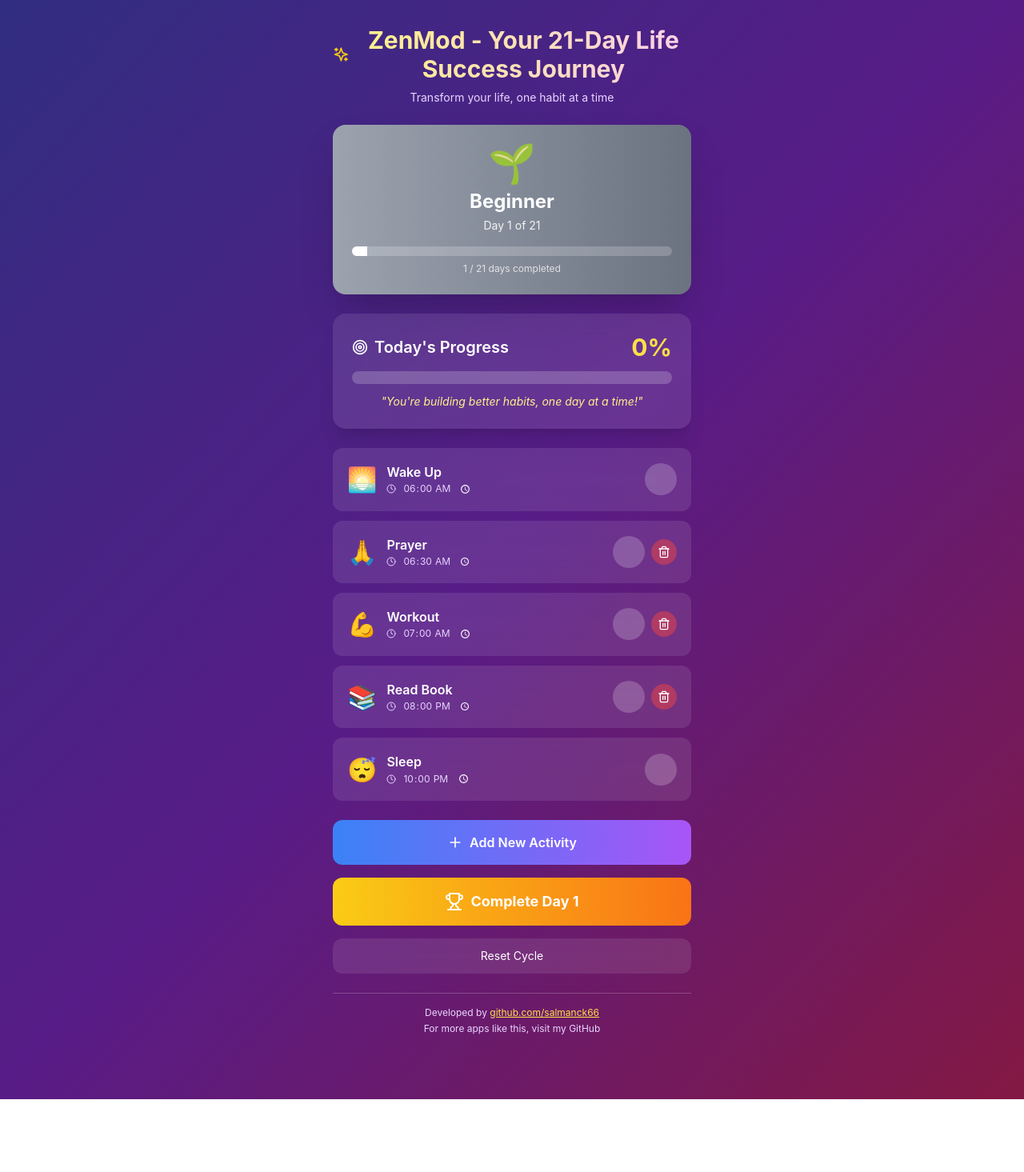
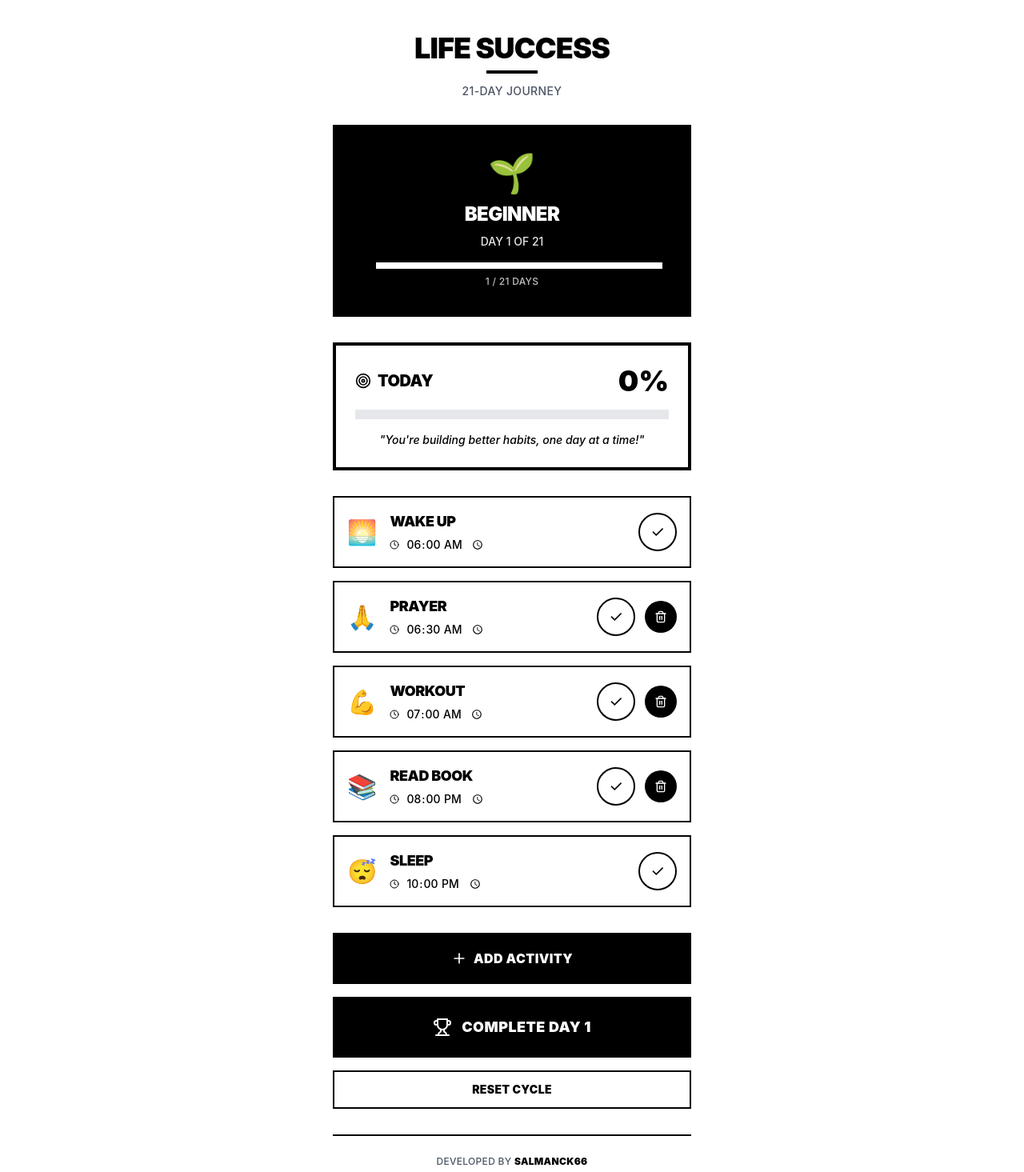
Before and after one commit to salmanck66/ZenMod-In-21-Days, a React (Create React App) app: page / in a window 1280 px wide. Shown: the top 1465 px of the page at 80% size. Before the commit the page ends 1374 px from the top, so only its background shows below. Built offline with nearby package versions, Linux system fonts and the light colour scheme; the HTML template or start-up script is replaced by a standard one.

Commit message:
UX Update

```diff
--- a/src/App.js
+++ b/src/App.js
@@ -1,5 +1,5 @@
 import React, { useState, useEffect } from 'react';
-import { Clock, Plus, Trash2, Trophy, Target, Sparkles, Star } from 'lucide-react';
+import { Clock, Plus, Trash2, Trophy, Target, Star } from 'lucide-react';
 
 const defaultActivities = [
   { id: 1, name: 'Wake Up', time: '06:00', icon: '🌅', isPermanent: true },
@@ -181,60 +181,60 @@ const LifeSuccessJourney = () => {
   const todayQuote = motivationalQuotes[currentDay % motivationalQuotes.length];
 
   return (
-    <div className="min-h-screen bg-gradient-to-br from-indigo-900 via-purple-900 to-pink-900 text-white p-4 pb-20">
+    <div className="min-h-screen bg-white text-black p-4 pb-20">
       {/* Header */}
       <div className="max-w-md mx-auto">
-        <div className="text-center mb-6 pt-4">
-          <div className="flex items-center justify-center gap-2 mb-2">
-            <Sparkles className="w-8 h-8 text-yellow-400" />
-            <h1 className="text-3xl font-bold bg-gradient-to-r from-yellow-200 to-pink-200 bg-clip-text text-transparent">
-              ZenMod - Your 21-Day Life Success Journey
-            </h1>
-          </div>
-          <p className="text-purple-200 text-sm">Transform your life, one habit at a time</p>
+        <div className="text-center mb-8 pt-6">
+          <h1 className="text-4xl font-black uppercase tracking-tight mb-2">
+            Life Success
+          </h1>
+          <div className="w-16 h-1 bg-black mx-auto mb-3"></div>
+          <p className="text-sm text-gray-600 uppercase tracking-wide font-medium">21-Day Journey</p>
         </div>
 
         {/* Level Badge */}
-        <div className={`bg-gradient-to-r ${level.color} rounded-2xl p-6 mb-6 shadow-2xl`}>
+        <div className="bg-black text-white rounded-none p-8 mb-8 border-4 border-black">
           <div className="text-center">
-            <div className="text-5xl mb-2">{level.icon}</div>
-            <h2 className="text-2xl font-bold mb-1">{level.name}</h2>
-            <p className="text-sm opacity-90">Day {currentDay} of 21</p>
-            <div className="mt-4 bg-white bg-opacity-20 rounded-full h-3 overflow-hidden">
+            <div className="text-5xl mb-3">{level.icon}</div>
+            <h2 className="text-2xl font-black uppercase tracking-tight mb-2">{level.name}</h2>
+            <p className="text-sm opacity-90 font-medium">DAY {currentDay} OF 21</p>
+            <div className="mt-4 bg-white h-2 overflow-hidden">
               <div
-                className="h-full bg-white transition-all duration-500"
+                className="h-full bg-black transition-all duration-500"
                 style={{ width: `${(currentDay / 21) * 100}%` }}
               />
             </div>
-            <p className="text-xs mt-2 opacity-75">{currentDay} / 21 days completed</p>
+            <p className="text-xs mt-2 opacity-75 font-medium uppercase tracking-wide">
+              {currentDay} / 21 DAYS
+            </p>
           </div>
         </div>
 
         {/* Today's Progress */}
-        <div className="bg-white bg-opacity-10 backdrop-blur-lg rounded-2xl p-6 mb-6 shadow-xl">
-          <div className="flex items-center justify-between mb-3">
-            <h3 className="text-xl font-semibold flex items-center gap-2">
+        <div className="border-4 border-black rounded-none p-6 mb-8">
+          <div className="flex items-center justify-between mb-4">
+            <h3 className="text-xl font-black uppercase tracking-tight flex items-center gap-2">
               <Target className="w-5 h-5" />
-              Today's Progress
+              TODAY
             </h3>
-            <span className="text-3xl font-bold text-yellow-300">{todayPercentage}%</span>
+            <span className="text-4xl font-black">{todayPercentage}%</span>
           </div>
-          <div className="bg-white bg-opacity-20 rounded-full h-4 overflow-hidden mb-3">
+          <div className="bg-gray-200 h-3 overflow-hidden">
             <div
-              className="h-full bg-gradient-to-r from-green-400 to-emerald-500 transition-all duration-500"
+              className="h-full bg-black transition-all duration-500"
               style={{ width: `${todayPercentage}%` }}
             />
           </div>
-          <p className="text-center text-yellow-200 italic text-sm">"{todayQuote}"</p>
+          <p className="text-center text-black italic text-sm mt-4 font-medium">"{todayQuote}"</p>
         </div>
 
         {/* Activities List */}
-        <div className="space-y-3 mb-6">
+        <div className="space-y-4 mb-8">
           {activities.filter(activity => !completedToday.includes(activity.id)).length === 0 ? (
-            <div className="bg-gradient-to-r from-green-400 to-emerald-500 rounded-2xl p-8 text-center animate-pulse">
+            <div className="bg-black text-white rounded-none p-10 text-center">
               <div className="text-6xl mb-4">🎉</div>
-              <h3 className="text-2xl font-bold mb-2">Yay! You're all set!</h3>
-              <p className="text-lg">See you tomorrow, champion! 💪</p>
+              <h3 className="text-2xl font-black uppercase mb-3">ALL DONE!</h3>
+              <p className="text-lg font-medium">See you tomorrow, champion!</p>
             </div>
           ) : (
             activities
@@ -242,35 +242,35 @@ const LifeSuccessJourney = () => {
               .map(activity => (
                 <div
                   key={activity.id}
-                  className="bg-white bg-opacity-10 backdrop-blur-lg rounded-xl p-4 transition-all border-2 border-transparent hover:border-purple-400"
+                  className="border-2 border-black rounded-none p-4 transition-all hover:bg-black hover:text-white group"
                 >
                   <div className="flex items-center justify-between">
-                    <div className="flex items-center gap-3 flex-1">
+                    <div className="flex items-center gap-4 flex-1">
                       <span className="text-3xl">{activity.icon}</span>
                       <div className="flex-1">
-                        <h4 className="font-semibold">{activity.name}</h4>
-                        <div className="flex items-center gap-2">
-                          <Clock className="w-3 h-3 text-purple-200" />
+                        <h4 className="font-black uppercase tracking-tight text-lg">{activity.name}</h4>
+                        <div className="flex items-center gap-2 mt-1">
+                          <Clock className="w-3 h-3" />
                           <input
                             type="time"
                             value={activity.time}
                             onChange={(e) => updateActivityTime(activity.id, e.target.value)}
-                            className="bg-transparent text-xs text-purple-200 border-none outline-none cursor-pointer hover:text-white"
+                            className="bg-transparent text-sm border-none outline-none cursor-pointer font-medium group-hover:text-white"
                           />
                         </div>
                       </div>
                     </div>
-                    <div className="flex items-center gap-2">
+                    <div className="flex items-center gap-3">
                       <button
                         onClick={() => toggleActivity(activity.id)}
-                        className="w-10 h-10 rounded-full flex items-center justify-center transition-all bg-white bg-opacity-20 hover:bg-opacity-30 hover:bg-green-500"
+                        className="w-12 h-12 border-2 border-black group-hover:border-white rounded-full flex items-center justify-center transition-all hover:bg-white hover:text-black"
                       >
-                        <span className="w-5 h-5" />
+                        <span className="text-xl">✓</span>
                       </button>
                       {!activity.isPermanent && (
                         <button
                           onClick={() => deleteActivity(activity.id)}
-                          className="w-8 h-8 rounded-full bg-red-500 bg-opacity-50 hover:bg-opacity-70 flex items-center justify-center transition-all"
+                          className="w-10 h-10 bg-black text-white group-hover:bg-white group-hover:text-black rounded-full flex items-center justify-center transition-all"
                         >
                           <Trash2 className="w-4 h-4" />
                         </button>
@@ -286,50 +286,50 @@ const LifeSuccessJourney = () => {
         {!showAddForm && (
           <button
             onClick={() => setShowAddForm(true)}
-            className="w-full bg-gradient-to-r from-blue-500 to-purple-500 rounded-xl p-4 font-semibold flex items-center justify-center gap-2 hover:shadow-lg hover:shadow-purple-500/50 transition-all mb-4"
+            className="w-full bg-black text-white rounded-none p-4 font-black uppercase tracking-wide flex items-center justify-center gap-2 hover:bg-gray-800 transition-all mb-4 border-4 border-black"
           >
             <Plus className="w-5 h-5" />
-            Add New Activity
+            Add Activity
           </button>
         )}
 
         {/* Add Activity Form */}
         {showAddForm && (
-          <div className="bg-white bg-opacity-10 backdrop-blur-lg rounded-xl p-4 mb-4">
-            <h3 className="font-semibold mb-3">Add New Activity</h3>
+          <div className="border-4 border-black rounded-none p-6 mb-4 bg-white">
+            <h3 className="font-black uppercase tracking-tight mb-4 text-lg">New Activity</h3>
             <input
               type="text"
-              placeholder="Activity name"
+              placeholder="ACTIVITY NAME"
               value={newActivity.name}
               onChange={(e) => setNewActivity({...newActivity, name: e.target.value})}
-              className="w-full bg-white bg-opacity-20 rounded-lg p-2 mb-2 text-white placeholder-purple-200"
+              className="w-full border-2 border-black rounded-none p-3 mb-3 text-black placeholder-gray-400 uppercase font-medium focus:outline-none focus:border-gray-600"
             />
             <input
               type="text"
-              placeholder="Icon (emoji)"
+              placeholder="ICON (EMOJI)"
               value={newActivity.icon}
               onChange={(e) => setNewActivity({...newActivity, icon: e.target.value})}
-              className="w-full bg-white bg-opacity-20 rounded-lg p-2 mb-2 text-white placeholder-purple-200"
+              className="w-full border-2 border-black rounded-none p-3 mb-3 text-black placeholder-gray-400 uppercase font-medium focus:outline-none focus:border-gray-600"
             />
-            <div className="mb-3">
-              <label className="text-xs text-purple-200 mb-1 block">Time</label>
+            <div className="mb-4">
+              <label className="text-xs font-black uppercase tracking-wide mb-2 block">Time</label>
               <input
                 type="time"
                 value={newActivity.time}
                 onChange={(e) => setNewActivity({...newActivity, time: e.target.value})}
-                className="w-full bg-white bg-opacity-20 rounded-lg p-2 text-white"
+                className="w-full border-2 border-black rounded-none p-3 text-black font-medium focus:outline-none focus:border-gray-600"
               />
             </div>
-            <div className="flex gap-2">
+            <div className="flex gap-3">
               <button
                 onClick={addActivity}
-                className="flex-1 bg-green-500 rounded-lg p-2 font-semibold hover:bg-green-600 transition-all"
+                className="flex-1 bg-black text-white rounded-none p-3 font-black uppercase hover:bg-gray-800 transition-all"
               >
                 Add
               </button>
               <button
                 onClick={() => setShowAddForm(false)}
-                className="flex-1 bg-red-500 rounded-lg p-2 font-semibold hover:bg-red-600 transition-all"
+                className="flex-1 border-2 border-black text-black rounded-none p-3 font-black uppercase hover:bg-black hover:text-white transition-all"
               >
                 Cancel
               </button>
@@ -340,7 +340,7 @@ const LifeSuccessJourney = () => {
         {/* Complete Day Button */}
         <button
           onClick={completeDay}
-          className="w-full bg-gradient-to-r from-yellow-400 to-orange-500 rounded-xl p-4 font-bold text-lg flex items-center justify-center gap-2 hover:shadow-lg hover:shadow-yellow-500/50 transition-all mb-4"
+          className="w-full bg-black text-white rounded-none p-5 font-black uppercase text-lg tracking-wide flex items-center justify-center gap-3 hover:bg-gray-800 transition-all mb-4 border-4 border-black"
         >
           <Trophy className="w-6 h-6" />
           Complete Day {currentDay}
@@ -349,31 +349,31 @@ const LifeSuccessJourney = () => {
         {/* Reset Button */}
         <button
           onClick={resetCycle}
-          className="w-full bg-white bg-opacity-10 backdrop-blur-lg rounded-xl p-3 text-sm hover:bg-opacity-20 transition-all mb-6"
+          className="w-full border-2 border-black text-black rounded-none p-3 text-sm font-black uppercase tracking-wide hover:bg-black hover:text-white transition-all mb-8"
         >
           Reset Cycle
         </button>
 
         {/* Cycle Progress */}
         {cycleData.length > 0 && (
-          <div className="bg-white bg-opacity-10 backdrop-blur-lg rounded-xl p-4 mb-6">
-            <h3 className="font-semibold mb-3 flex items-center gap-2">
-              <Star className="w-5 h-5 text-yellow-400" />
-              Journey History
+          <div className="border-4 border-black rounded-none p-6 mb-8 bg-white">
+            <h3 className="font-black uppercase tracking-tight mb-4 flex items-center gap-2 text-lg">
+              <Star className="w-5 h-5" />
+              History
             </h3>
-            <div className="grid grid-cols-7 gap-2">
+            <div className="grid grid-cols-7 gap-3">
               {cycleData.map((day, idx) => (
                 <div key={idx} className="text-center">
                   <div
-                    className={`w-10 h-10 rounded-full flex items-center justify-center text-xs font-bold ${
-                      day.percentage >= 80 ? 'bg-green-500' :
-                      day.percentage >= 50 ? 'bg-yellow-500' :
-                      'bg-red-500'
+                    className={`w-12 h-12 border-2 border-black flex items-center justify-center text-xs font-black ${
+                      day.percentage >= 80 ? 'bg-black text-white' :
+                      day.percentage >= 50 ? 'bg-gray-300 text-black' :
+                      'bg-white text-black'
                     }`}
                   >
                     {day.percentage}%
                   </div>
-                  <p className="text-xs mt-1 text-purple-200">D{day.day}</p>
+                  <p className="text-xs mt-1 font-bold">D{day.day}</p>
                 </div>
               ))}
             </div>
@@ -381,9 +381,9 @@ const LifeSuccessJourney = () => {
         )}
 
         {/* Footer */}
-        <div className="text-center text-purple-200 text-xs pt-4 border-t border-white border-opacity-20">
-          <p>Developed by <a href="https://github.com/salmanck66" target="_blank" rel="noopener noreferrer" className="text-yellow-300 hover:text-yellow-400 underline">github.com/salmanck66</a></p>
-          <p className="mt-1">For more apps like this, visit my GitHub</p>
+        <div className="text-center text-gray-600 text-xs pt-6 border-t-2 border-black">
+          <p className="uppercase tracking-wide font-medium">Developed by <a href="https://github.com/salmanck66" target="_blank" rel="noopener noreferrer" className="text-black font-black hover:underline">SALMANCK66</a></p>
+          <p className="mt-1 uppercase tracking-wide">More apps on GitHub</p>
         </div>
       </div>
     </div>
--- a/src/index.css
+++ b/src/index.css
@@ -17,5 +17,9 @@ body {
 }
 
 input[type="time"]::-webkit-calendar-picker-indicator {
-  filter: invert(1);
+  filter: brightness(0);
 }
+
+.group:hover input[type="time"]::-webkit-calendar-picker-indicator {
+  filter: brightness(0) invert(1);
+}
```
